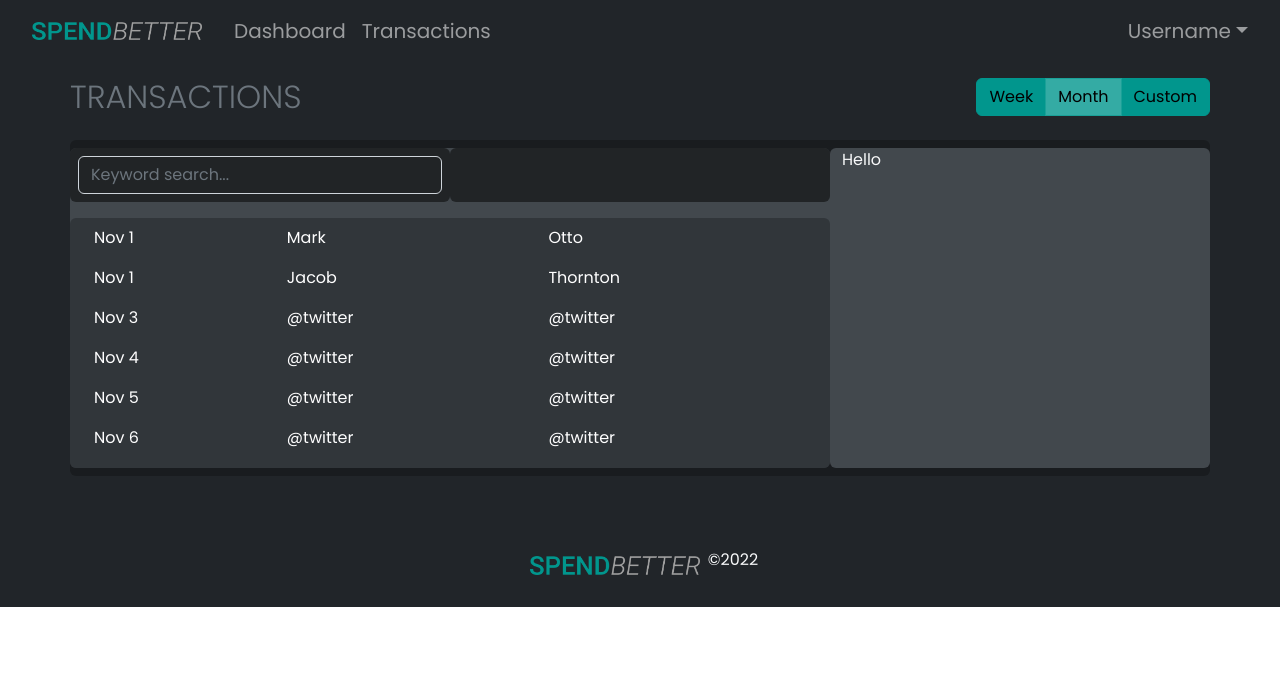
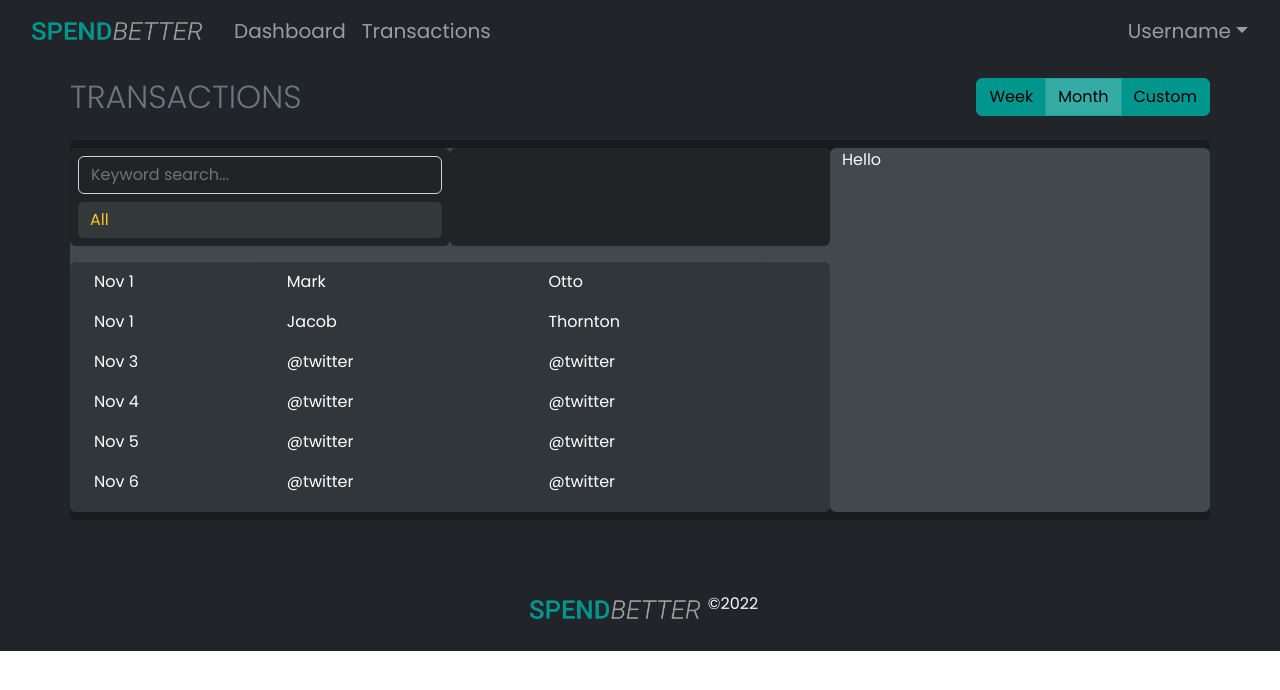
Before and after one commit to nickmendezFlatiron/budget-app, a React (Vite) app in the folder client/: page /transactions in a window 1280 px wide. Shown: the top 690 px of the page. Built offline with nearby package versions, Linux system fonts and the light colour scheme.

Commit message:
added category dropdown to transactionfilters

```diff
--- a/client/src/dashboard/CategorySelect.jsx
+++ b/client/src/dashboard/CategorySelect.jsx
@@ -1,8 +1,11 @@
 import React from 'react'
 import Form from 'react-bootstrap/Form';
 import Dropdown from 'react-bootstrap/Dropdown';
+import { useLocation } from 'react-router-dom';
 const CategorySelect = ({setSelectedOption, selectedOption}) => {
 
+  const {pathname} = useLocation();
+  const selectSize = pathname === "/transactions" ? "md" : "lg";
   const options = [
     { value: 'all', label: 'All' },
     { value: 'auto', label: 'Auto' },
@@ -11,6 +14,7 @@ const CategorySelect = ({setSelectedOption, selectedOption}) => {
     { value: 'rent-utilities', label: 'Rent & Utilities' },
     { value: 'entertainment', label: 'Entertainment' }
   ];
+
   function handleChange(e){
     setSelectedOption(e.target.value)
   }
@@ -20,7 +24,7 @@ const CategorySelect = ({setSelectedOption, selectedOption}) => {
 
   return (
     <Form.Select
-      size="lg"
+      size={selectSize}
       className="bg-secondary text-warning bg-opacity-25 border-0 category-dropdown"
       onChange={handleChange}
     >
--- a/client/src/dashboard/transactions/TransactionFilters.jsx
+++ b/client/src/dashboard/transactions/TransactionFilters.jsx
@@ -1,8 +1,11 @@
 import React from 'react'
 import { useForm } from "react-hook-form";
+
+import CategorySelect from '../CategorySelect'
+
 import Form from 'react-bootstrap/Form';
 
-const TransactionFilters = () => {
+const TransactionFilters = ({selectedOption, setSelectedOption}) => {
 
   const { register, handleSubmit } = useForm();
 
@@ -10,7 +13,8 @@ const TransactionFilters = () => {
   return (
    <Form>
     <Form.Group>
-      <Form.Control className='bg-transparent text-light' type="text" placeholder='Keyword search...'/>
+      <Form.Control aria-label="searchbar" className='bg-transparent text-light mb-2' type="text" placeholder='Keyword search...'/>
+      <CategorySelect setSelectedOption={setSelectedOption} selectedOption={selectedOption}/>
     </Form.Group>
    </Form>
   )
--- a/client/src/dashboard/transactions/Transactions.jsx
+++ b/client/src/dashboard/transactions/Transactions.jsx
@@ -3,6 +3,7 @@ import React, {useState} from 'react'
 import TransactionTable from './TransactionTable';
 import TitleDateRange from '../widgets/TitleDateRange'
 import TransactionFilters from './TransactionFilters'
+
 import Col from 'react-bootstrap/Col'
 import Row from 'react-bootstrap/Row'
 import Container from 'react-bootstrap/Container'
@@ -10,7 +11,7 @@ import Container from 'react-bootstrap/Container'
 
 const Transactions = () => {
   const [timeFrame, setTimeFrame] = useState("Month")
-
+  const [selectedOption, setSelectedOption] = useState("all")
   const handleTimeFrameChange = (val,e) => {
     setTimeFrame(e.target.value)
   }
@@ -23,7 +24,7 @@ const Transactions = () => {
           <Col className="bg-secondary bg-opacity-50 rounded" md={8}>
             <Row xs={1} md={2}>
               <Col className="p-2 bg-black bg-opacity-50 rounded">
-                <TransactionFilters />
+                <TransactionFilters selectedOption={selectedOption} setSelectedOption={setSelectedOption}/>
               </Col>
               <Col  className="p-2 bg-black bg-opacity-50 rounded">
 
```
